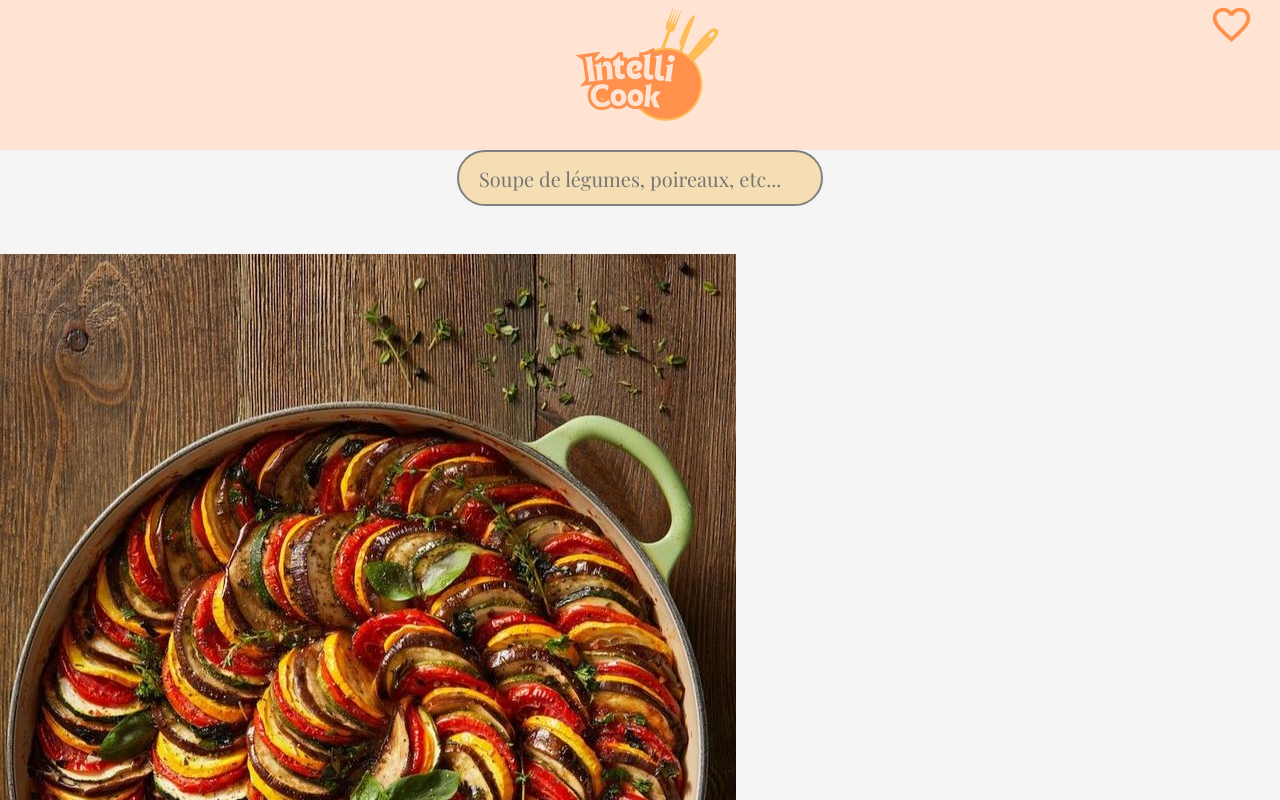
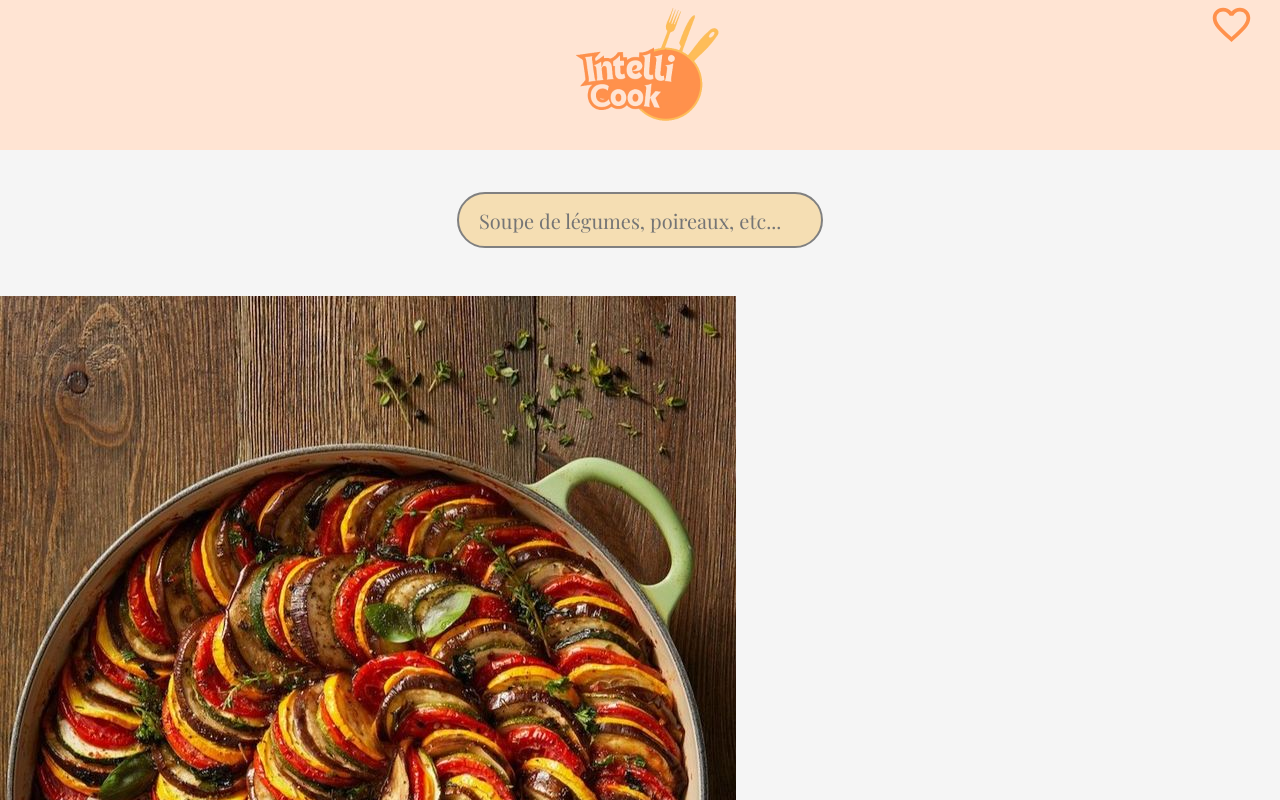
Before and after one commit to JuliePlagias/Brief-IntelliCook, a React (Create React App) app: page / in a window 1280 px wide. Shown: the top 800 px of the page. Built offline with nearby package versions, Linux system fonts and the light colour scheme; a web font is replaced by a local one.

Commit message:
style: ajustement barre de recherche et position absolute navBar

```diff
--- a/src/styles/base/_base.scss
+++ b/src/styles/base/_base.scss
@@ -7,4 +7,5 @@ body {
   padding: 0;
   box-sizing: border-box;
   margin-top: 150px;
+  background: whitesmoke;
 }
--- a/src/styles/components/_searchRecipe.scss
+++ b/src/styles/components/_searchRecipe.scss
@@ -4,11 +4,12 @@
   height: 50px;
   border-radius: 50px;
   padding-left: 20px;
-  margin: 0 auto 3rem;
+  margin: 12rem auto 3rem;
   font-size: 1.25rem;
   font-family: Playfair Display;
   border: 2px solid grey;
   background: wheat;
+
   &:focus {
     background: whitesmoke;
     border: 2px solid black;
--- a/src/styles/layouts/_navbar.scss
+++ b/src/styles/layouts/_navbar.scss
@@ -2,7 +2,7 @@
 .navBarMobile {
   background-color: $bg-color;
   display: flex;
-  position: fixed;
+  position: absolute;
   top: 0;
   width: 100%;
   height: 150px;
--- a/src/styles/main.css
+++ b/src/styles/main.css
@@ -158,6 +158,7 @@ body {
   padding: 0;
   box-sizing: border-box;
   margin-top: 150px;
+  background: whitesmoke;
 }
 
 /* COMPONENTS */
@@ -298,7 +299,7 @@ body {
   height: 50px;
   border-radius: 50px;
   padding-left: 20px;
-  margin: 0 auto 3rem;
+  margin: 12rem auto 3rem;
   font-size: 1.25rem;
   font-family: Playfair Display;
   border: 2px solid grey;
@@ -393,7 +394,7 @@ body {
 .navBarMobile {
   background-color: #ffe4d3;
   display: flex;
-  position: fixed;
+  position: absolute;
   top: 0;
   width: 100%;
   height: 150px;
@@ -478,9 +479,5 @@ body {
 }
 
 /* PAGES */
-.home {
-  background: whitesmoke;
-}
-
 /* THEMES */
 /* VENDORS *//*# sourceMappingURL=main.css.map */
--- a/src/styles/pages/_home.scss
+++ /dev/null
@@ -1,3 +0,0 @@
-.home {
-  background: whitesmoke;
-}
```
Also changed, not shown: 1 other file (tests, documents, lock files or other folders).
